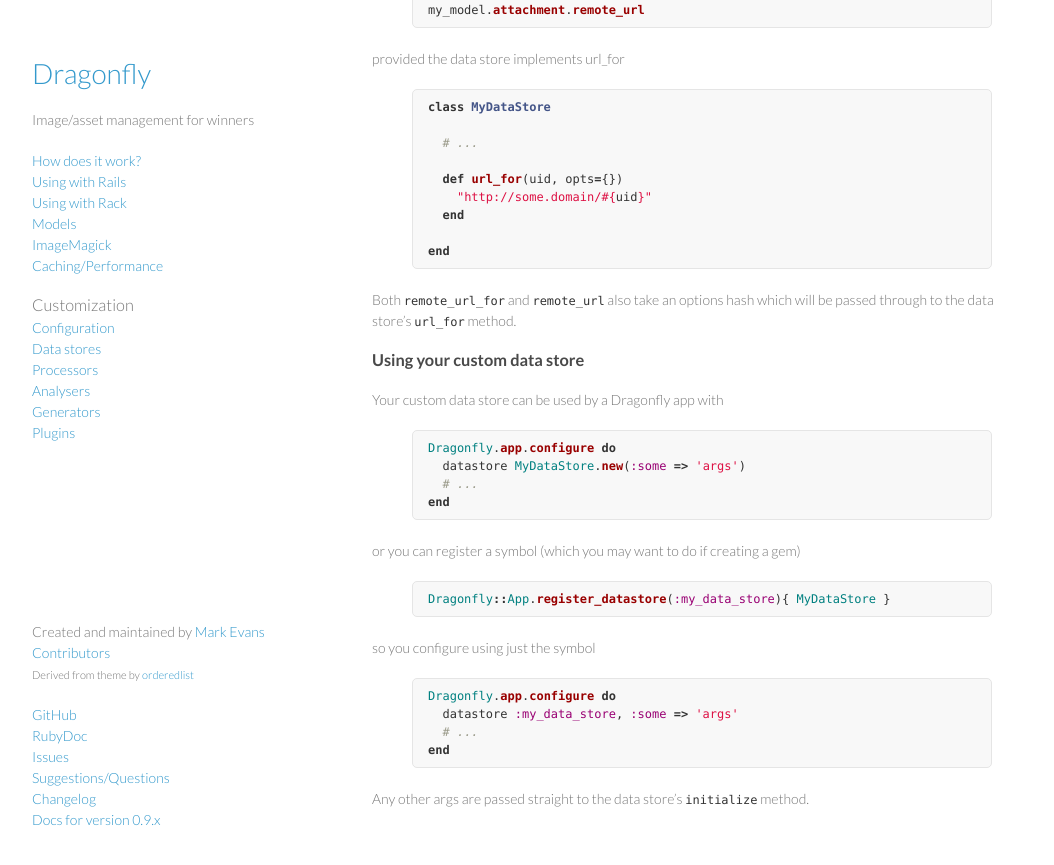
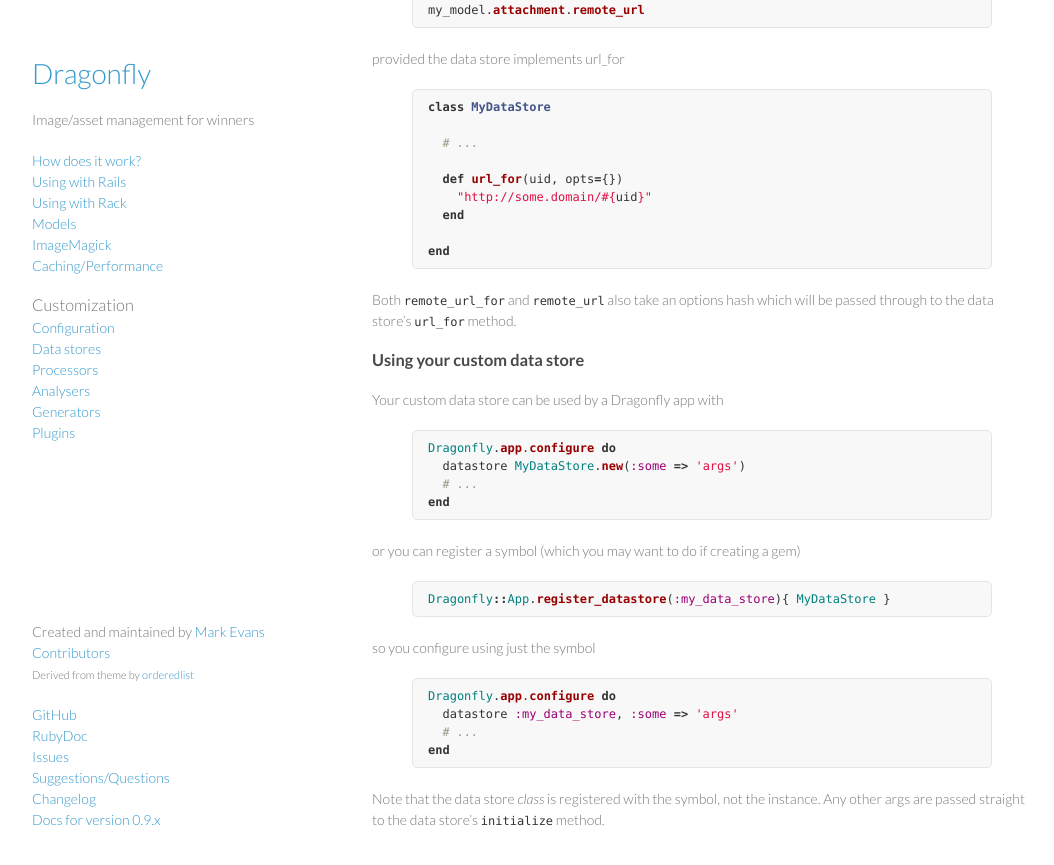
Before and after one commit to brendon/dragonfly-docs, a Jekyll site: the page built from _posts/0000-02-02-data-stores.md, in a window 1280 px wide and 900 px high, scrolled down 2770 px. Shown: the top 865 px of the window, without its empty margins (108-1162 px from the left). Built offline with Jekyll 4.4.1, drawn with Linux system fonts in a browser that asks for light colours; Markdown is read by kramdown in place of the engine named in the settings.

Commit message:
note on datastore class

```diff
--- a/_posts/0000-02-02-data-stores.md
+++ b/_posts/0000-02-02-data-stores.md
@@ -176,4 +176,4 @@ Dragonfly.app.configure do
 end
 {% endhighlight %}
 
-Any other args are passed straight to the data store's `initialize` method.
+Note that the data store _class_ is registered with the symbol, not the instance. Any other args are passed straight to the data store's `initialize` method.
```
